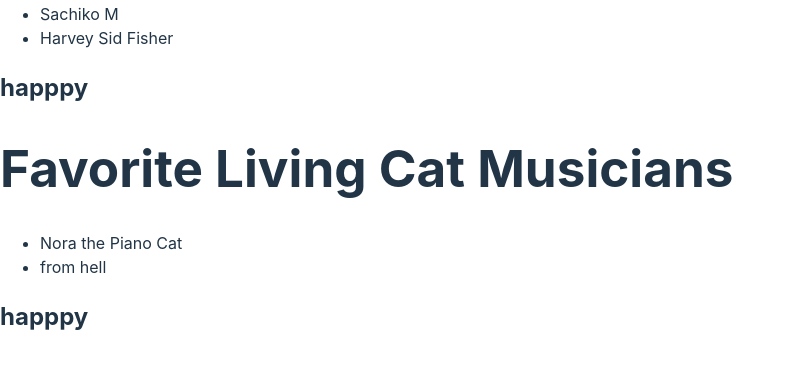
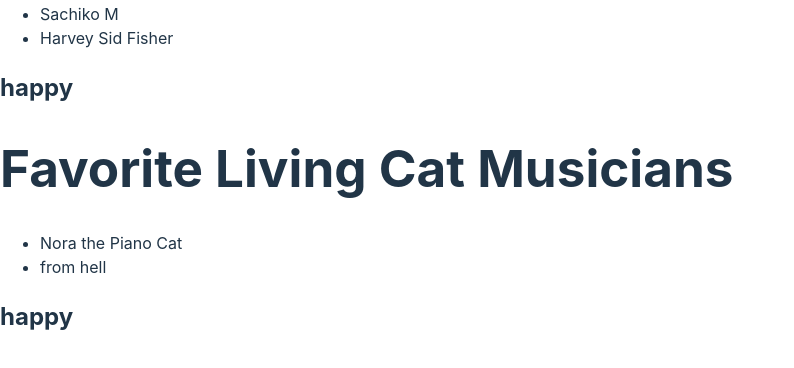
Before and after one commit to MethanBlun/codecademy_react, a React (Vite) app in the folder codecademy_react/: page / in a window 1280 px wide. Shown: the part 284-652 px from the top of the page, without its empty margins (0-794 px from the left). Built offline with nearby package versions, Linux system fonts and the light colour scheme.

Commit message:
prettier works

```diff
--- a/codecademy_react/src/list.jsx
+++ b/codecademy_react/src/list.jsx
@@ -15,7 +15,7 @@ function List(props) {
   );
 }
 List.defaultProps = {
-  try:'happpy'
+  try:'happy'
 }
 
 export default List;
```
